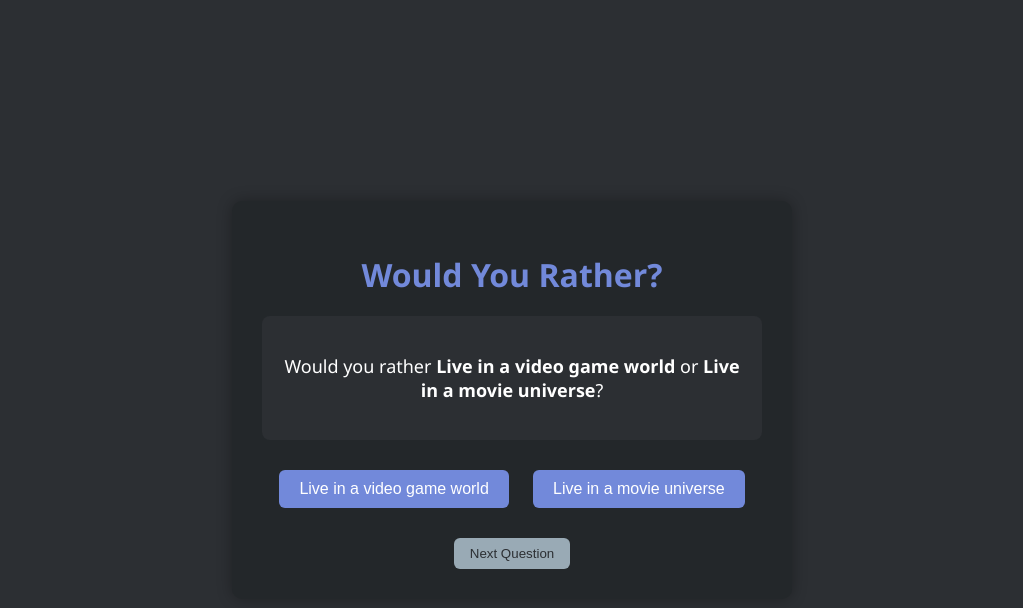
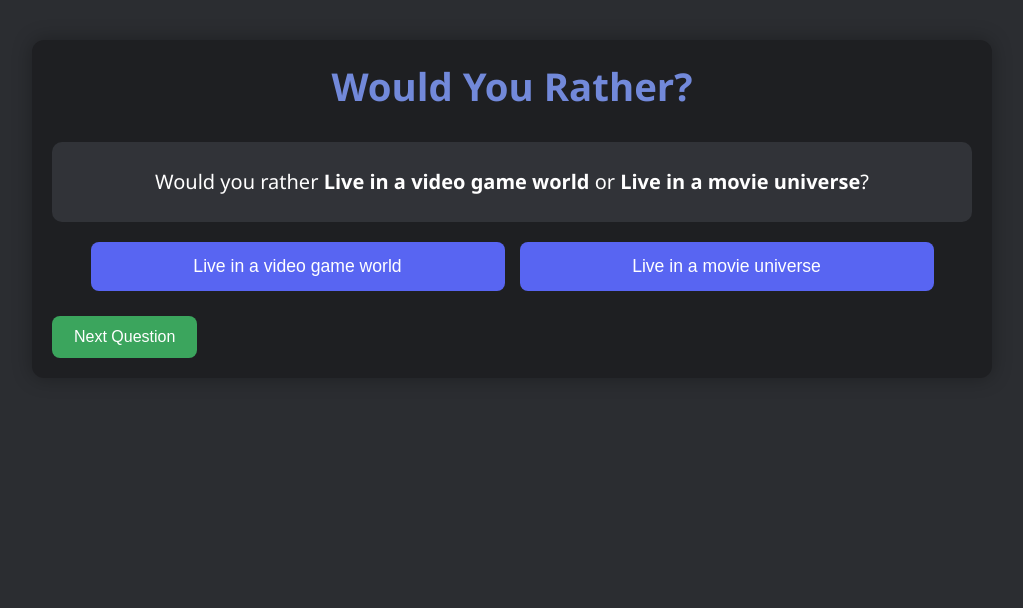
Before and after one commit to ScribblrBot/DiscordActivities, a plain HTML site: page index.html in a window 1280 px wide. Shown: the whole page, without its empty margins (128-1151 px from the left). Drawn offline with Linux system fonts and the light colour scheme.

Commit message:
Update style.css

```diff
--- a/style.css
+++ b/style.css
@@ -1,103 +1,136 @@
+/* Global Reset and Base Styles */
+* {
+  box-sizing: border-box;
+  margin: 0;
+  padding: 0;
+}
+
 body {
-  margin: 0;
-  font-family: 'Segoe UI', sans-serif;
-  background: #2c2f33;
+  font-family: 'Segoe UI', Tahoma, Geneva, Verdana, sans-serif;
+  background-color: #2b2d31;
   color: #ffffff;
   display: flex;
   justify-content: center;
-  align-items: center;
-  height: 100vh;
+  align-items: flex-start;
+  min-height: 100vh;
+  padding: 40px 20px;
 }
 
+/* Container */
 .container {
-  text-align: center;
-  background-color: #23272a;
-  padding: 30px;
-  border-radius: 10px;
-  box-shadow: 0 0 15px rgba(0,0,0,0.3);
-  width: 90%;
-  max-width: 500px;
+  max-width: 960px;
+  width: 100%;
+  margin: 0 auto;
+  padding: 20px;
+  background-color: #1e1f22;
+  border-radius: 12px;
+  box-shadow: 0 0 20px rgba(0,0,0,0.3);
 }
 
+/* Page Title */
 h1 {
+  text-align: center;
+  margin-bottom: 30px;
+  font-size: 2.4rem;
   color: #7289da;
-  margin-bottom: 20px;
 }
 
-#question-box {
-  background-color: #2c2f33;
+/* Game Card Styles */
+.game-card {
+  background-color: #2b2d31;
+  border-radius: 12px;
   padding: 20px;
-  border-radius: 8px;
-  margin-bottom: 20px;
-  font-size: 18px;
+  margin-bottom: 30px;
+  box-shadow: 0 0 10px rgba(0,0,0,0.2);
+  transition: transform 0.2s ease;
 }
 
-.buttons button {
-  margin: 10px;
-  padding: 10px 20px;
-  font-size: 16px;
-  border: none;
-  border-radius: 6px;
-  background-color: #7289da;
-  color: white;
-  cursor: pointer;
-  transition: background 0.3s;
-}
-
-.buttons button:hover {
-  background-color: #5b6eae;
-}
-
-#nextBtn {
-  margin-top: 20px;
-  padding: 8px 16px;
-  background: #99aab5;
-  color: #2c2f33;
-  border: none;
-  border-radius: 6px;
-  cursor: pointer;
-  transition: background 0.3s;
-}
-
-#nextBtn:hover {
-  background: #bcc3ca;
-}
-.game-card {
-  background-color: #2c2f33;
-  border-radius: 10px;
-  padding: 20px;
-  margin: 20px auto;
-  max-width: 500px;
-  box-shadow: 0 0 10px rgba(0,0,0,0.2);
-  text-align: center;
+.game-card:hover {
+  transform: translateY(-4px);
 }
 
 .game-card img {
   width: 100%;
-  border-radius: 8px;
+  height: auto;
+  border-radius: 10px;
   margin-bottom: 15px;
 }
 
 .game-card h2 {
+  color: #ffffff;
   margin: 10px 0;
-  color: #7289da;
+  font-size: 1.5rem;
 }
 
 .game-card p {
   color: #ccc;
   margin-bottom: 15px;
+  line-height: 1.4;
 }
 
-.game-card button {
-  padding: 10px 20px;
-  font-size: 16px;
-  background-color: #7289da;
+/* Buttons */
+button {
+  background-color: #5865f2;
   color: white;
+  padding: 12px 22px;
   border: none;
-  border-radius: 5px;
+  border-radius: 8px;
+  font-size: 1rem;
   cursor: pointer;
+  transition: background 0.3s ease;
 }
 
-.game-card button:hover {
-  background-color: #5b6eae;
+button:hover {
+  background-color: #4752c4;
 }
+
+a button {
+  text-decoration: none;
+}
+
+/* Game Page: Question Box */
+#question-box {
+  background-color: #313338;
+  padding: 25px;
+  border-radius: 10px;
+  margin-bottom: 20px;
+  font-size: 1.25rem;
+  line-height: 1.5;
+  text-align: center;
+}
+
+/* Game Option Buttons */
+.buttons {
+  display: flex;
+  flex-direction: column;
+  gap: 15px;
+}
+
+.buttons button {
+  width: 100%;
+  font-size: 1.1rem;
+  padding: 14px;
+}
+
+/* Next Question Button */
+#nextBtn {
+  margin-top: 25px;
+  background-color: #3ba55d;
+  transition: background 0.3s ease;
+}
+
+#nextBtn:hover {
+  background-color: #2e8a4d;
+}
+
+/* Responsive Layout */
+@media (min-width: 600px) {
+  .buttons {
+    flex-direction: row;
+    justify-content: center;
+  }
+
+  .buttons button {
+    width: 45%;
+  }
+}
```
